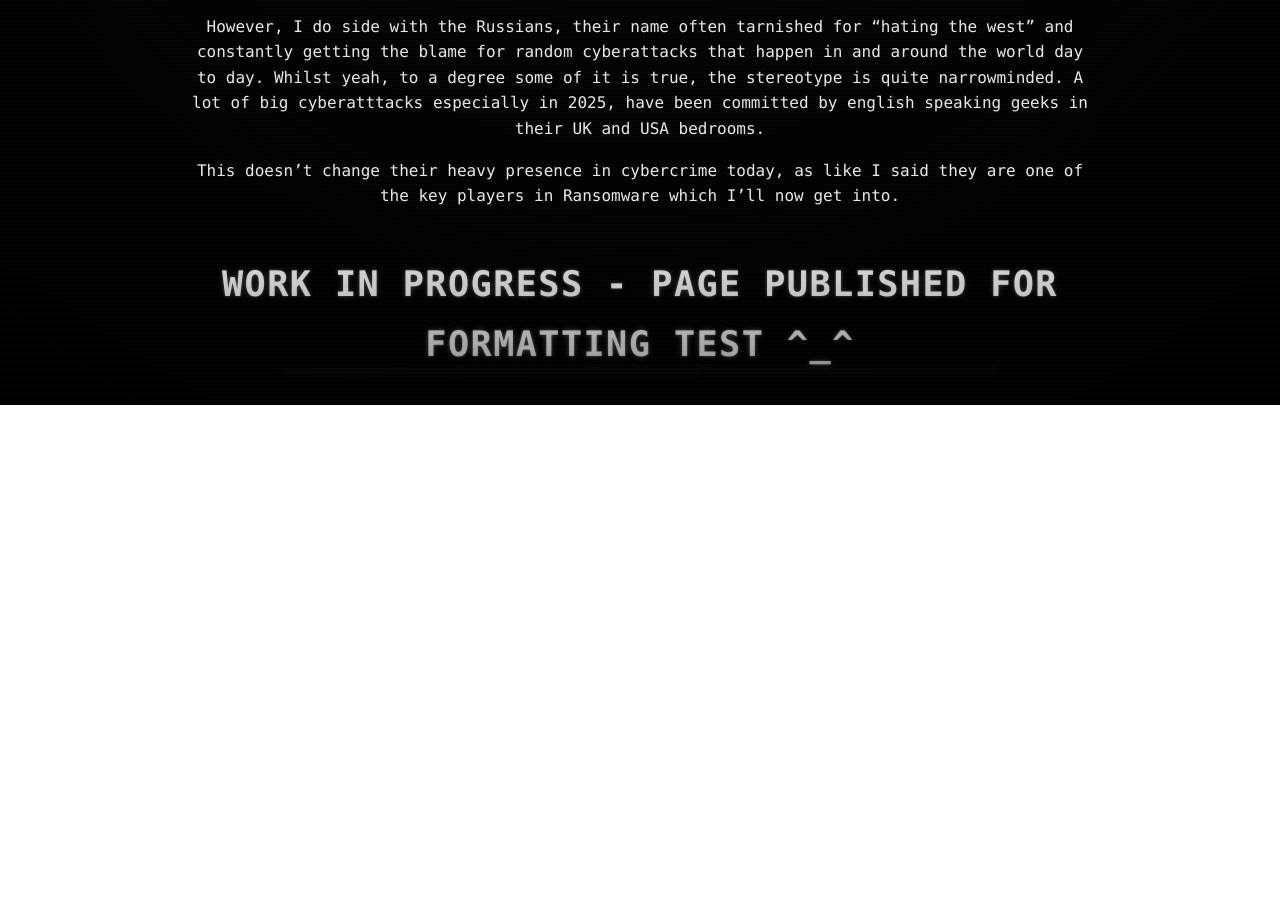
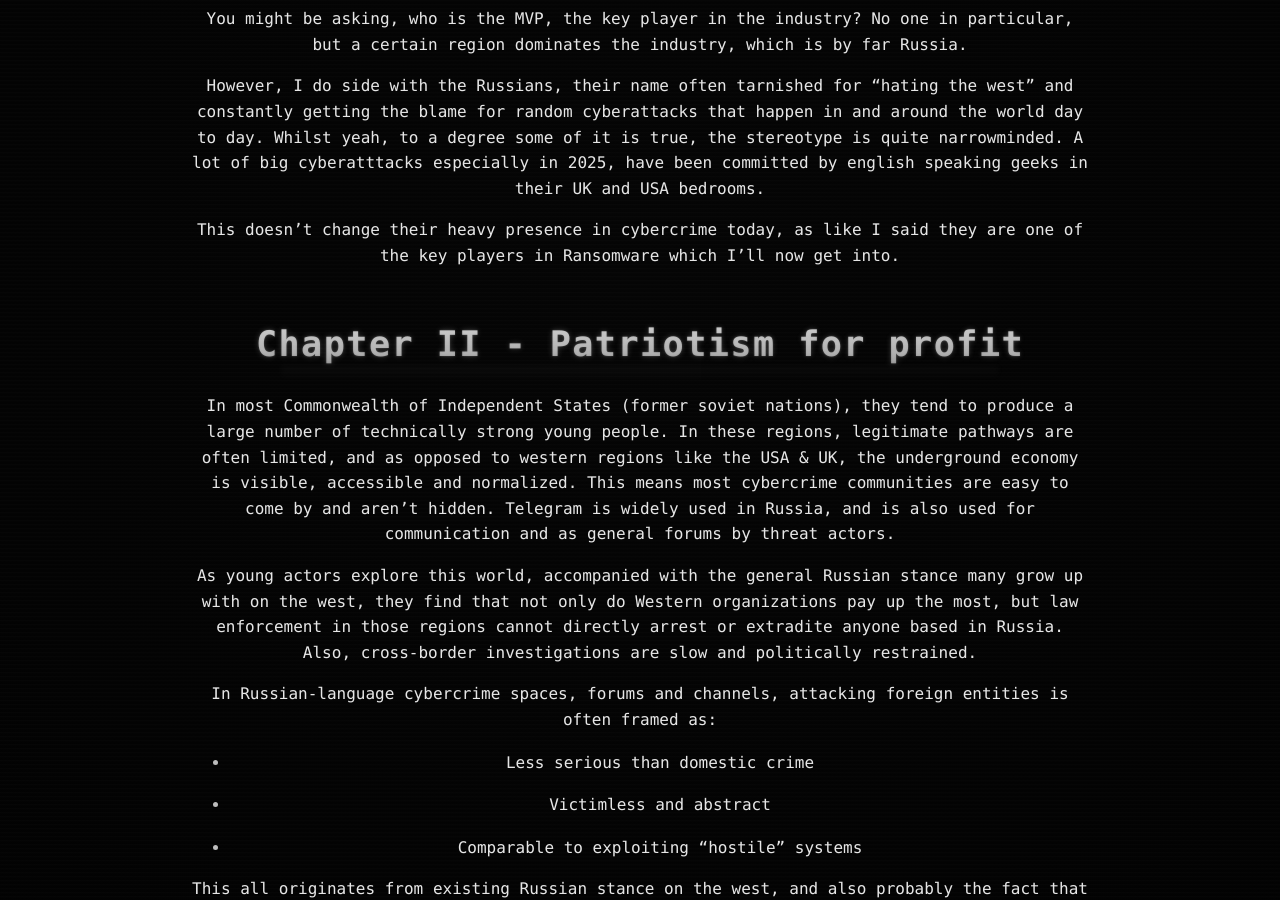
Before and after one commit to 0xhtw/0xhtw.github.io, a Jekyll site: the page built from writeups/defence1.md, in a window 1280 px wide and 900 px high, scrolled down 1257 px. Built offline with Jekyll 4.4.1, drawn with Linux system fonts in a browser that asks for light colours; our own code applies the rules of GitHub Pages for plain Markdown files; before the commit the page ends 1662 px from its top, so only the background shows below that; some of the changed text lies outside the part shown.

Commit message:
Update defence1.md

```diff
--- a/writeups/defence1.md
+++ b/writeups/defence1.md
@@ -1,13 +1,13 @@
-# Threat Intel/Scripting: Recognizing flaws in Mother Russia’s ransomware variants - Patriotism for profit, killswitches and friendly fire
+# Threat Intel/Scripting/Reverse Engineering: Recognizing flaws in Mother Russia’s ransomware variants - Patriotism for profit, killswitches and friendly fire
 
 ![ifYouSeeThisMyGIFHasHadADayOff](https://i.pinimg.com/originals/0e/d6/a9/0ed6a99744c3d2a828311c2257dde3b2.gif)
 
-### In this writeup, I'll be sharing my knowledge on the modern day ransomware movement and the pioneers behind it. Grab a шашлык (basically a russian kebab from my knowledge, *pronounced Shashlyk*), sit back and enjoy the writeup.
+### In this writeup, I'll be sharing my knowledge on the modern day ransomware movement and the pioneers behind it. Grab a шашлык (basically a russian kebab from my knowledge, *pronounced Shashlik*), sit back and enjoy the writeup.
 
 
-### Track of the session: [Jaimeson - Urban Hero (Non-Vocal)](https://www.youtube.com/watch?v=YZqC32Ed7MM)
+### Track of the session: [Elusin - Silhouette ](https://www.youtube.com/watch?v=gpXAKU_yDy4)
 
-### Selecta!!! Old school UK Garage, 2001, the golden year which I wasn't even alive for. Badman track.
+### Not much to say here, my Russian partner put me on this so I thought I'd include it since it's on the playlist.
 
 
 
@@ -31,4 +31,38 @@
 This doesn't change their heavy presence in cybercrime today, as like I said they are one of the key players in Ransomware which I'll now get into.
 
 
+
+# Chapter II - Patriotism for profit
+
+In most Commonwealth of Independent States (former soviet nations), they tend to produce a large number of technically strong young people. In these regions, legitimate pathways are often limited, and as opposed to western regions like the USA & UK, the underground economy is visible, accessible and normalized. This means most cybercrime communities are easy to come by and aren't hidden. Telegram is widely used in Russia, and is also used for communication and as general forums by threat actors.
+
+
+As young actors explore this world, accompanied with the general Russian stance many grow up with on the west, they find that not only do Western organizations pay up the most, but law enforcement in those regions cannot directly arrest or extradite anyone based in Russia. Also, cross-border investigations are slow and politically restrained.
+
+
+In Russian-language cybercrime spaces, forums and channels, attacking foreign entities is often framed as:
+
+- Less serious than domestic crime
+
+- Victimless and abstract
+
+- Comparable to exploiting "hostile" systems
+
+
+This all originates from existing Russian stance on the west, and also probably the fact that they get blamed and tarnished for alot of stuff, so I guess it's a big fuck you to the west most of the time. Fair play lads.
+
+
+
+# Chapter III - Friendly fire, killswitches and the rozzers.
+
+Alright, it's all well and good unloading attacks left, right and centre like Stevie Wonder has just got his hands on a Kalashnikov... but how do you avoid the Gulag? It's a good question to ask, as these threat actors make absolute shed loads and authorities just turn a blind eye.
+
+
+In most Russian ransomware if you reverse engineer it (I will cover some reverse engineering further down), a lot of functions will display things like checks for Russian locale Windows registry key entries, keyboard layouts etc. This is so they don't pull an American Normandy and drop bombs on their own troops.
+
+
+The malware will include a small killswitch function if it detects anything Russian or any where which is apart of the Commonwealth of Independent States (now excluding Ukraine). If and once this is detected, the malware will stop dead in it's tracks, tie the rope and kick the bucket and perish as if it was never there.
+
+
+How does this protect the actors? Well, it's a form of self-policing. As previously mentioned, enforcement is only put in place by the MVD and FSB (Russian alphabet agency rozzers) when their own are hit. So, this allows them to operate comfortably without the worry of getting nicked, provided the malware actually works, otherwise it's a long day and Uncle Vlad will be having a stern word.
 # WORK IN PROGRESS - PAGE PUBLISHED FOR FORMATTING TEST ^_^
```
